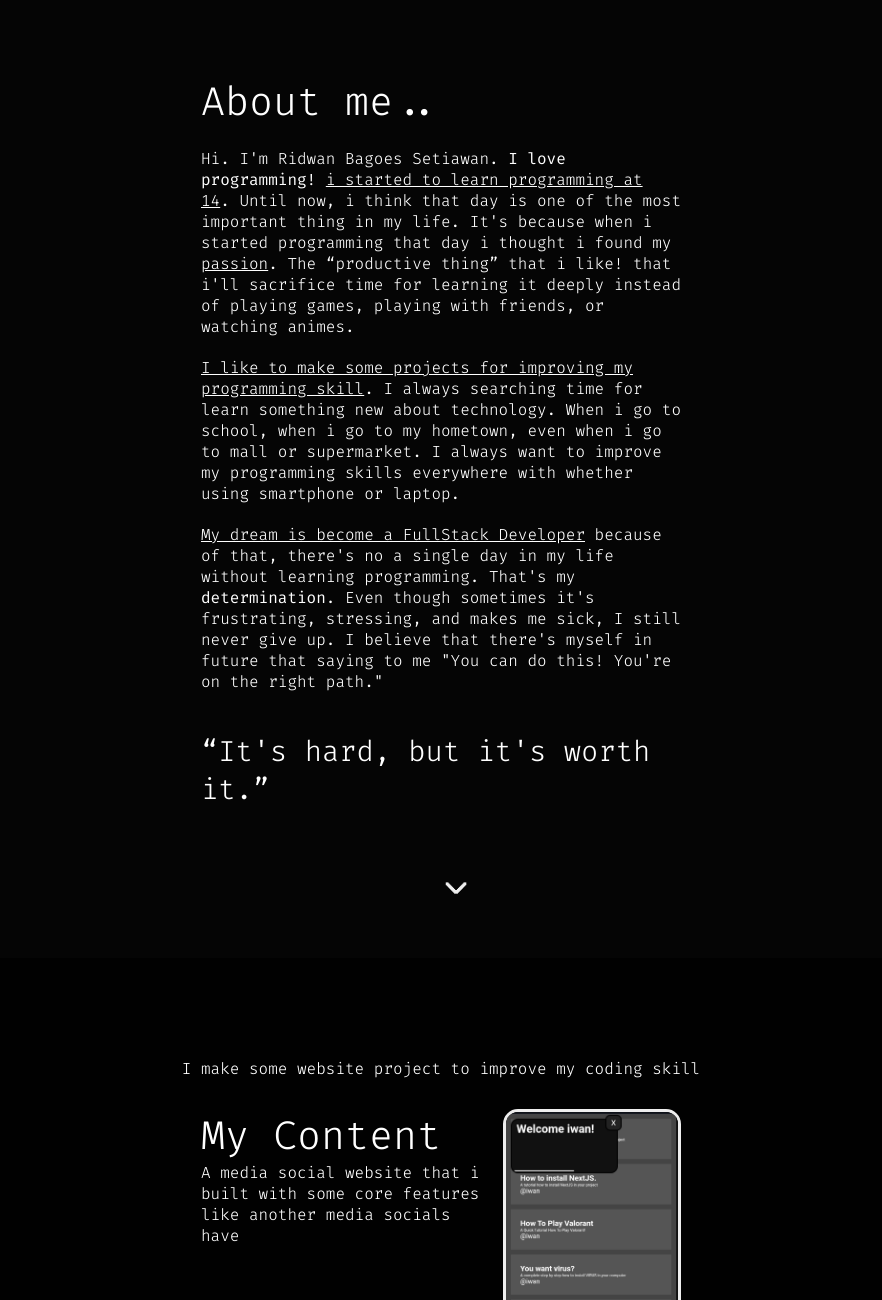
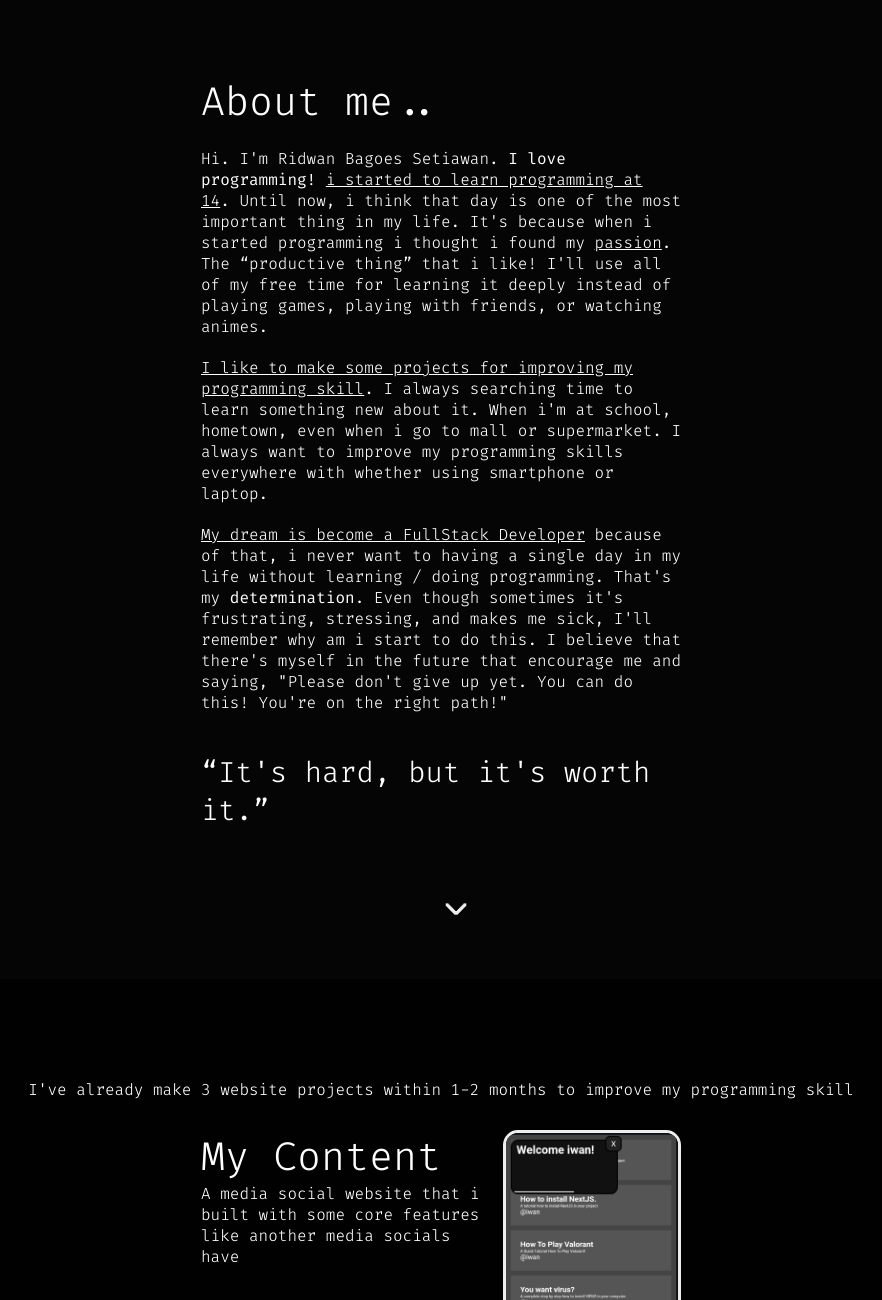
Before and after one commit to iwansal64/realm, an Astro site: page / in a window 1280 px wide. Shown: the part 775-2075 px from the top of the page, without its empty margins (199-1081 px from the left). Built offline with nearby package versions, Linux system fonts and the light colour scheme; Astro itself is replaced by a stand-in of ours.

Commit message:
Change some text in about section, project full description and first showcase statement

```diff
--- a/src/components/about.astro
+++ b/src/components/about.astro
@@ -7,9 +7,9 @@ import down_arrow_image from "../images/down-arrow.png";
 <section class="about" id="about_me">
     <div class="about_container">
         <h1 class="smooth">About me..</h1>
-        <p class="smooth">Hi. I'm Ridwan Bagoes Setiawan. <b>I love programming!</b> <u>i started to learn programming at 14</u>. Until now, i think that day is one of the most important thing in my life. It's because when i started programming that day i thought i found my <u>passion</u>. The <q>productive thing</q> that i like! that i'll sacrifice time for learning it deeply instead of playing games, playing with friends, or watching animes.</p>
-        <p class="smooth"><u>I like to make some projects for improving my programming skill</u>. I always searching time for learn something new about technology. When i go to school, when i go to my hometown, even when i go to mall or supermarket. I always want to improve my programming skills everywhere with whether using smartphone or laptop.</p>
-        <p class="smooth"><u>My dream is become a FullStack Developer</u> because of that, there's no a single day in my life without learning programming. That's my <b>determination</b>. Even though sometimes it's frustrating, stressing, and makes me sick, I still never give up. I believe that there's myself in future that saying to me "You can do this! You're on the right path."</p>
+        <p class="smooth">Hi. I'm Ridwan Bagoes Setiawan. <b>I love programming!</b> <u>i started to learn programming at 14</u>. Until now, i think that day is one of the most important thing in my life. It's because when i started programming i thought i found my <u>passion</u>. The <q>productive thing</q> that i like! I'll use all of my free time for learning it deeply instead of playing games, playing with friends, or watching animes.</p>
+        <p class="smooth"><u>I like to make some projects for improving my programming skill</u>. I always searching time to learn something new about it. When i'm at school, hometown, even when i go to mall or supermarket. I always want to improve my programming skills everywhere with whether using smartphone or laptop.</p>
+        <p class="smooth"><u>My dream is become a FullStack Developer</u> because of that, i never want to having a single day in my life without learning / doing programming. That's my <b>determination</b>. Even though sometimes it's frustrating, stressing, and makes me sick, I'll remember why am i start to do this. I believe that there's myself in the future that encourage me and saying, "Please don't give up yet. You can do this! You're on the right path!"</p>
         <p class="quote smooth"><q>It's hard, but it's worth it.</q></p>
     </div>
     <div class="down_arrow">
--- a/src/components/showcase.astro
+++ b/src/components/showcase.astro
@@ -5,7 +5,7 @@ import { projects } from "../typescript/data.ts";
 ---
 
 <section class="section project" id="showcase">
-	<p class="statement">I make some website project to improve my coding skill</p>
+	<p class="statement">I've already make 3 website projects within 1-2 months to improve my programming skill</p>
     <div class="project_container">
         {projects.map((project) => (
             <div class="project_content smooth">
--- a/src/typescript/data.ts
+++ b/src/typescript/data.ts
@@ -29,7 +29,7 @@ export const projects: {
     start_year: string,
     time: string,
     tools: string[];
-}[] = [ /// KURANG TAMBAHIN ADDITIONAL IMAGES YA WAN!
+}[] = [
         {
             name: "My Content",
             url: "my_content",
```
